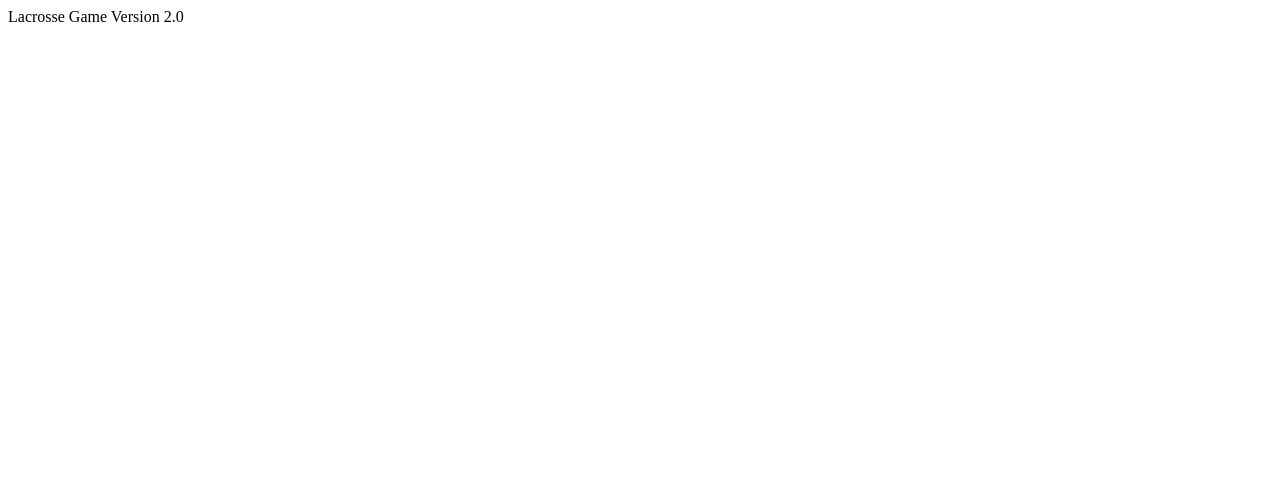
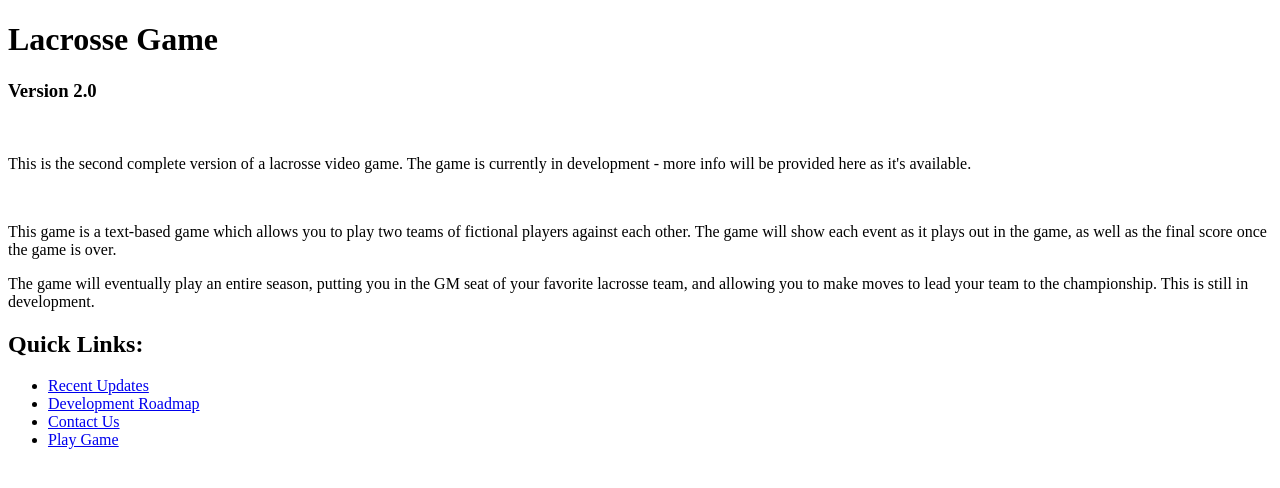
Before and after one commit to cklgaming/laxGamev2, a plain HTML site: page index.html in a window 1280 px wide. Drawn offline with Linux system fonts and the light colour scheme.

Commit message:
Updated index.html

```diff
--- a/index.html
+++ b/index.html
@@ -5,6 +5,23 @@
 
     </head>
     <body>
-        Lacrosse Game Version 2.0
+        <h1>Lacrosse Game</h1>
+        <h3>Version 2.0</h3>
+        <br>
+
+        <p>This is the second complete version of a lacrosse video game. The game is currently in development - more info will be provided here as it's available.</p>
+        <br>
+
+        <p>This game is a text-based game which allows you to play two teams of fictional players against each other. The game will show each event as it plays out in the game, as well as the final score once the game is over.</p>
+        <p>The game will eventually play an entire season, putting you in the GM seat of your favorite lacrosse team, and allowing you to make moves to lead your team to the championship. This is still in development.</p>
+
+        <h2>Quick Links:</h2>
+        <ul>
+        <li><a href="recent-updates.html">Recent Updates</a></li>
+        <li><a href="roadmap.html">Development Roadmap</a></li>
+        <li><a href="contact.html">Contact Us</a></li>
+        <li><a href="game.html">Play Game</a></li>
+        </ul>
+
     </body>
 </html>
```
